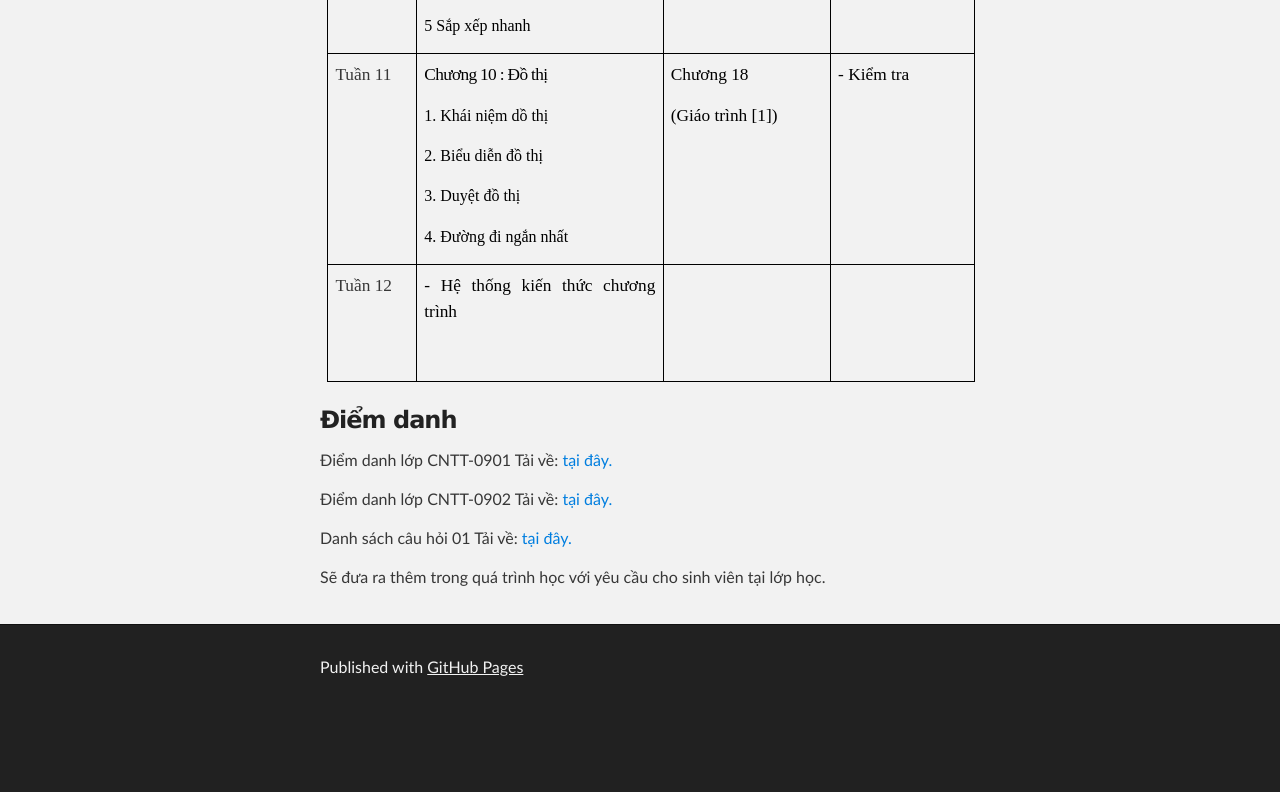
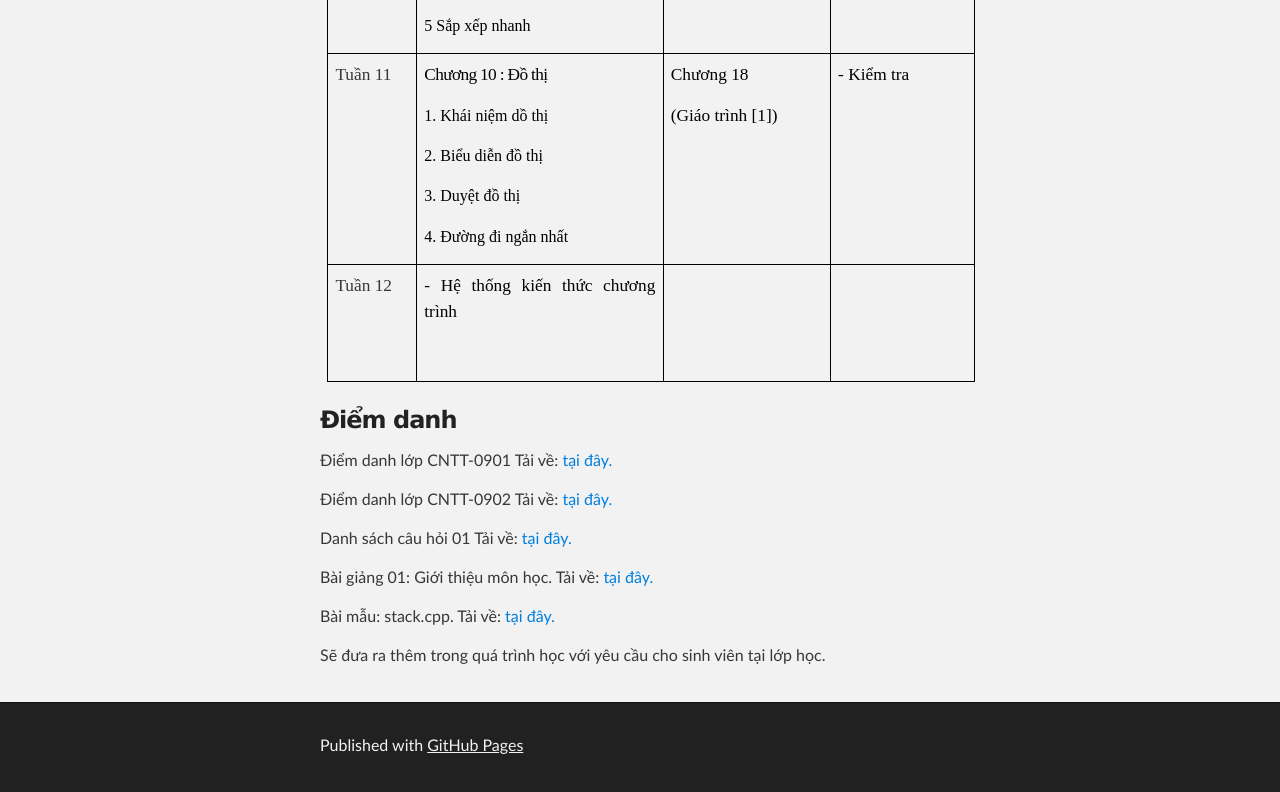
Before and after one commit to tony201/ctdlgt08.github.io, a plain HTML site: page index.html in a window 1280 px wide. Shown: the part 3748-4540 px from the top of the page. Before the commit the page ends 4462 px from the top, so only its background shows below. Drawn offline with Linux system fonts and the light colour scheme.

Commit message:
Update index.html

```diff
--- a/index.html
+++ b/index.html
@@ -943,13 +943,19 @@ df)
 <h3>
 <a id="support-or-contact" class="anchor" href="#support-or-contact" aria-hidden="true"><span class="octicon octicon-link"></span></a>Điểm danh</h3>
 <p>Điểm danh lớp CNTT-0901
-Tải về: <a href="https://www.dropbox.com/s/ep3qc4o3r2bh1tg/CNTT0901.xls?dl=0"> tại đây.</a>
+Tải về: <a href="https://www.dropbox.com/s/tg8zcst2wp23udd/CNTT-0901.xlsx?dl=0"> tại đây.</a>
 </p>
 <p>Điểm danh lớp CNTT-0902
-Tải về: <a href="https://www.dropbox.com/s/d6sgbvb3a8oker5/CNTT0902.xls?dl=0"> tại đây.</a>
+Tải về: <a href="https://www.dropbox.com/s/q30sn51mdzq1k2v/CNTT-0902.xlsx?dl=0"> tại đây.</a>
 </p>
 <p>Danh sách câu hỏi 01
 Tải về: <a href="https://www.dropbox.com/s/bx63y19ftfom1pd/Cau_hoi_01.pptx?dl=0"> tại đây.</a>
+</p>
+<p>Bài giảng 01: Giới thiệu môn học.
+Tải về: <a href="https://www.dropbox.com/s/nj9smpyakjr09eg/CTDLGT1.pptx?dl=0"> tại đây.</a>
+</p>
+<p>Bài mẫu: stack.cpp.
+Tải về: <a href="https://www.dropbox.com/s/hykrkp9gnl7va52/stack.cpp?dl=0"> tại đây.</a>
 </p>
 <p>Sẽ đưa ra thêm trong quá trình học với yêu cầu cho sinh viên  tại lớp học.</p>
 
```
